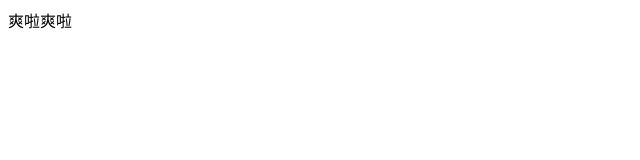
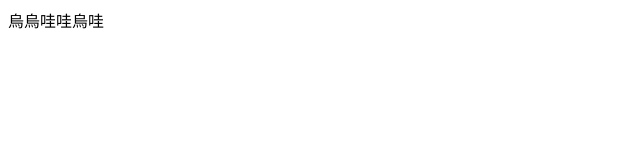
Before and after one commit to Mitam0x0/123, a plain HTML site: page index.html in a window 1280 px wide. Shown: the full height of the page, 0-640 px from the left. Drawn offline with Linux system fonts and the light colour scheme.

Commit message:
78卡哇

```diff
--- a/index.html
+++ b/index.html
@@ -6,7 +6,7 @@
 </head>
 <body>
 
-爽啦爽啦
+烏烏哇哇烏哇
 
 </body>
 </html>
```
